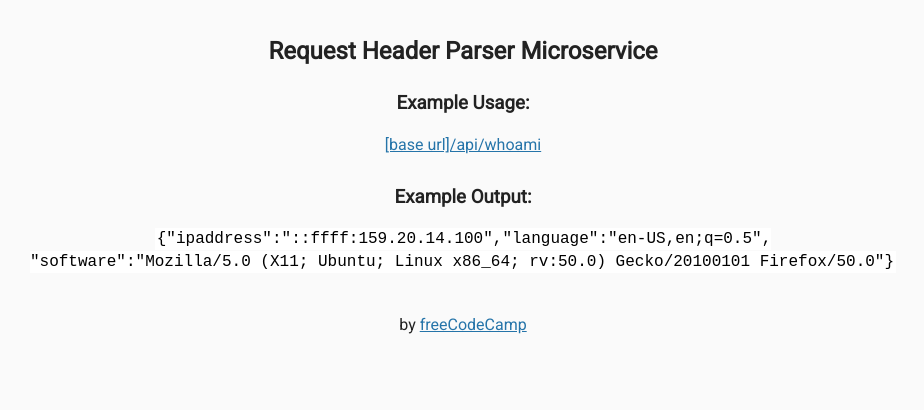
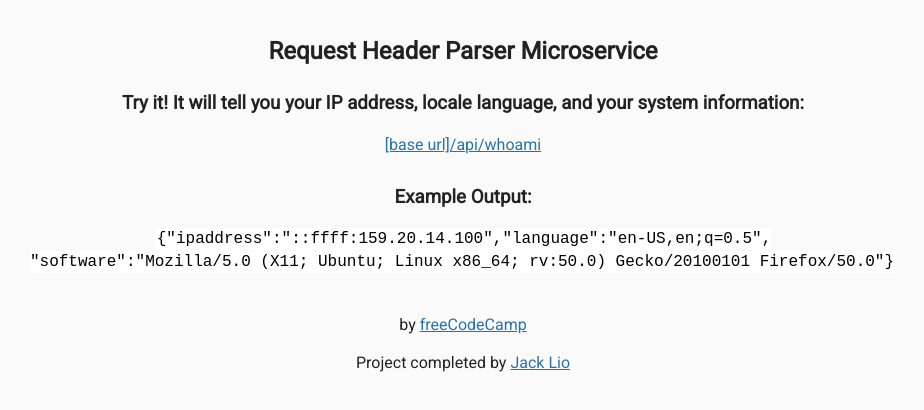
Before and after one commit to Gabbe2003/Header-Parser, a website: page views/index.html in a window 1280 px wide. Shown: the whole page, without its empty margins (177-1101 px from the left). Drawn offline with Linux system fonts and the light colour scheme; files that its build step writes are made by us from their sources.

Commit message:
Updated index.html

```diff
--- a/views/index.html
+++ b/views/index.html
@@ -13,7 +13,7 @@
       <div class="container">
         <h2>Request Header Parser Microservice</h2>
 
-        <h3>Example Usage:</h3>
+        <h3>Try it! It will tell you your IP address, locale language, and your system information:</h3>
         <p>
           <a href="api/whoami">[base url]/api/whoami</a>
         </p>
@@ -27,6 +27,9 @@
         <p>
           by <a href="https://www.freecodecamp.org">freeCodeCamp</a>
         </p>
+        <p>
+          Project completed by <a href="https://github.com/jlio-se">Jack Lio</a>
+        </p>
       </div>
    </body>
 
```
